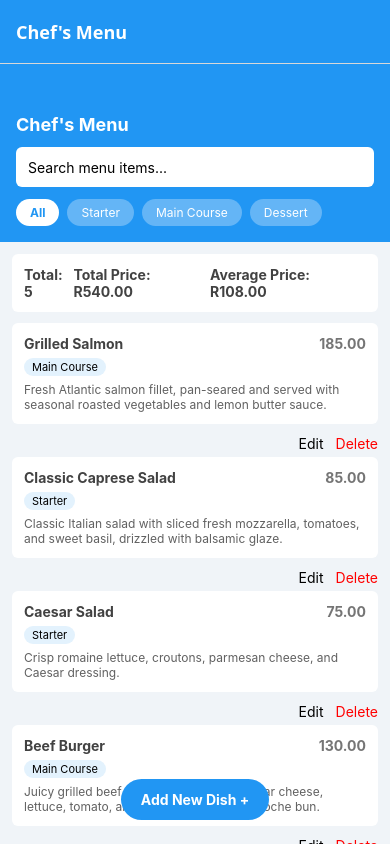
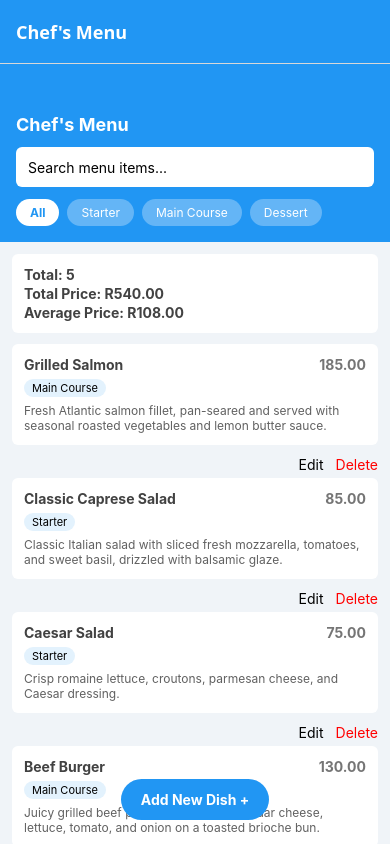
Before and after one commit to ThandoVuyani/TASK-2-ChefsMenuApp, a React Native app: screen / in a window 390 px wide. Built offline with nearby package versions, Linux system fonts and the light colour scheme.

Commit message:
MenuScreen Total Price & Average Price styling fixed. Added a summary box to display total menu items, total price, and average price.

```diff
--- a/src/Screens/MenuListScreen.js
+++ b/src/Screens/MenuListScreen.js
@@ -99,7 +99,7 @@ const styles = StyleSheet.create({
   fab:{position:'absolute', bottom:24, alignSelf:'center', backgroundColor:PRIMARY, borderRadius:24, padding:12, paddingHorizontal:20},
   fabText:{color:'white', fontWeight:'bold'},
   empty:{padding:30, alignItems:'center', marginTop:50},
-  summaryBox:{backgroundColor:'white', marginHorizontal:12, marginTop:12, padding:12, borderRadius:6, flexDirection:'row', justifyContent:'space-between', marginBottom:6},
+  summaryBox:{backgroundColor:'white', marginHorizontal:12, marginTop:12, padding:12, borderRadius:6, flexDirection:'column', gap:2, justifyContent:'space-between', marginBottom:6},
   summaryText:{fontWeight:'bold', color:'#424242'},
   searchInput:{backgroundColor:'white', borderRadius:6, paddingHorizontal:12, marginTop:12, height:40}
 });
```
